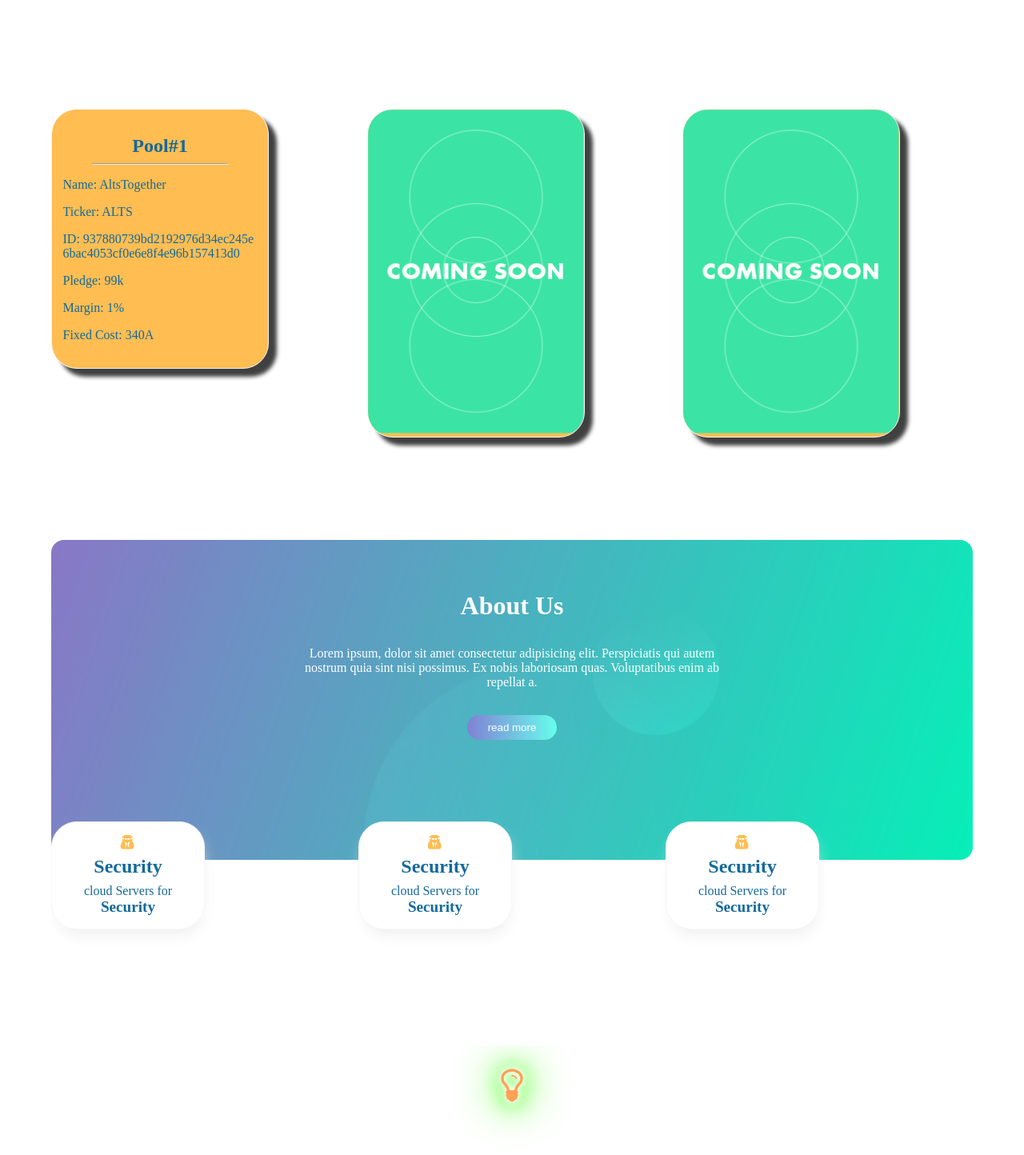
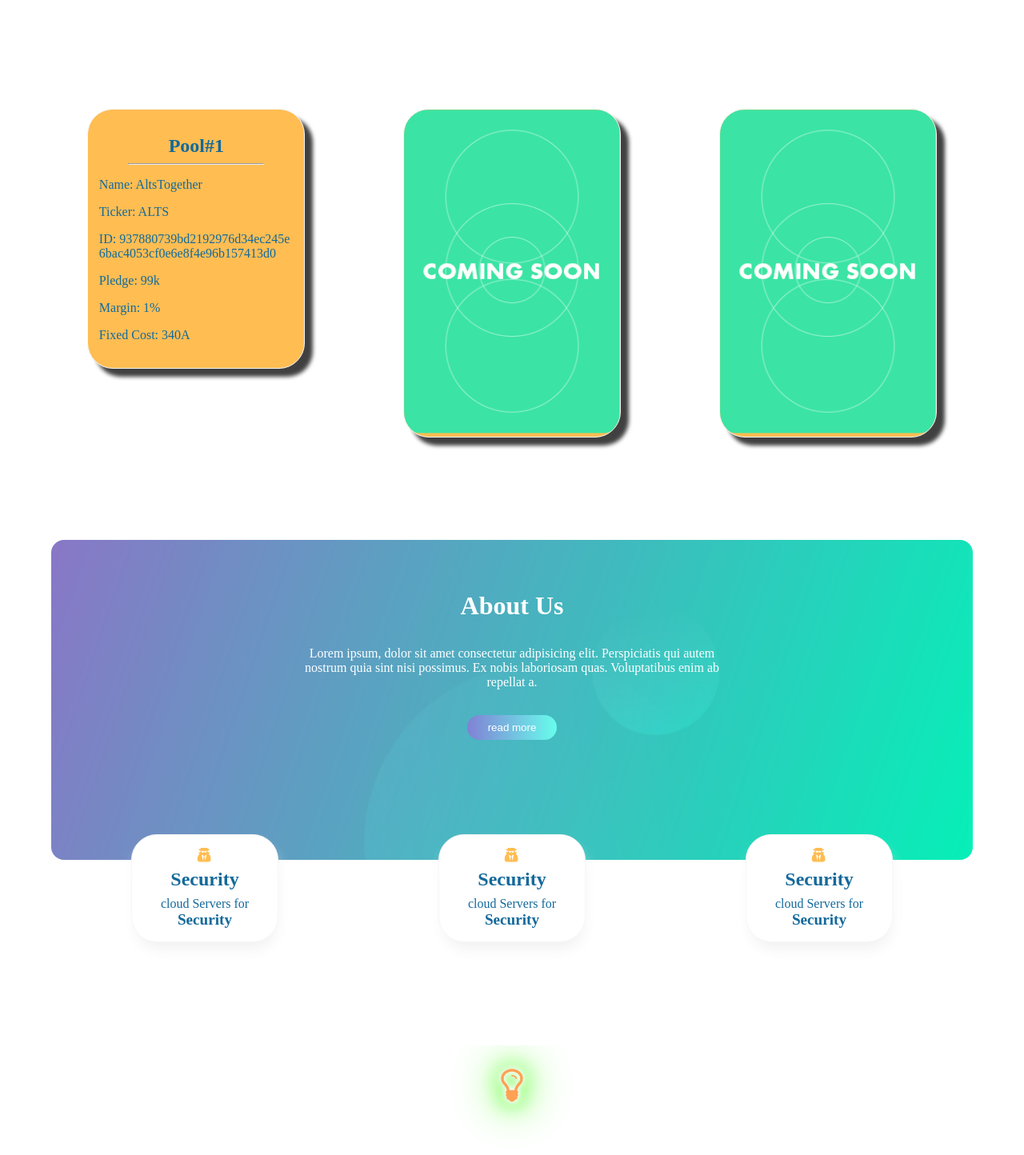
Before and after one commit to MohamedSaafan/homePage, a React (Create React App) app: page /stakepool in a window 1280 px wide. Shown: the part 680-2124 px from the top of the page at 80% size. Built offline with nearby package versions, Linux system fonts and the light colour scheme.

Commit message:
fixing the centered elements for the cards in the desktop screens

```diff
--- a/src/components/StakePoo/Cards.module.css
+++ b/src/components/StakePoo/Cards.module.css
@@ -19,12 +19,14 @@
 .aboutItem {
   max-width: 12rem;
   color: #13699b;
+  margin: 1rem auto;
 }
 .aboutItems {
   width: 60%;
 }
 .aboutItem img {
   width: 100%;
+  max-height: 20rem;
 }
 .aboutItemContainer {
   border: 1px solid #f7f7f7;
@@ -143,7 +145,7 @@
     width: 90%;
   }
   .whiteAboutItems {
-    width: 60%;
+    width: 50%;
     grid-template-columns: 1fr;
     height: 90vh;
     margin: -3rem auto;
--- a/src/components/StakePoo/Pools.module.css
+++ b/src/components/StakePoo/Pools.module.css
@@ -1,5 +1,4 @@
 .pools {
-  height: 100vh;
 }
 
 .aboutItems {
@@ -23,7 +22,7 @@
   box-shadow: 10px 10px 5px 0px rgba(0, 0, 0, 0.75);
   border-radius: 2rem;
   max-width: 17rem;
-  margin: 1rem 0;
+  margin: 1rem auto;
   overflow: hidden;
   background-color: #ffbd52;
 }
```
